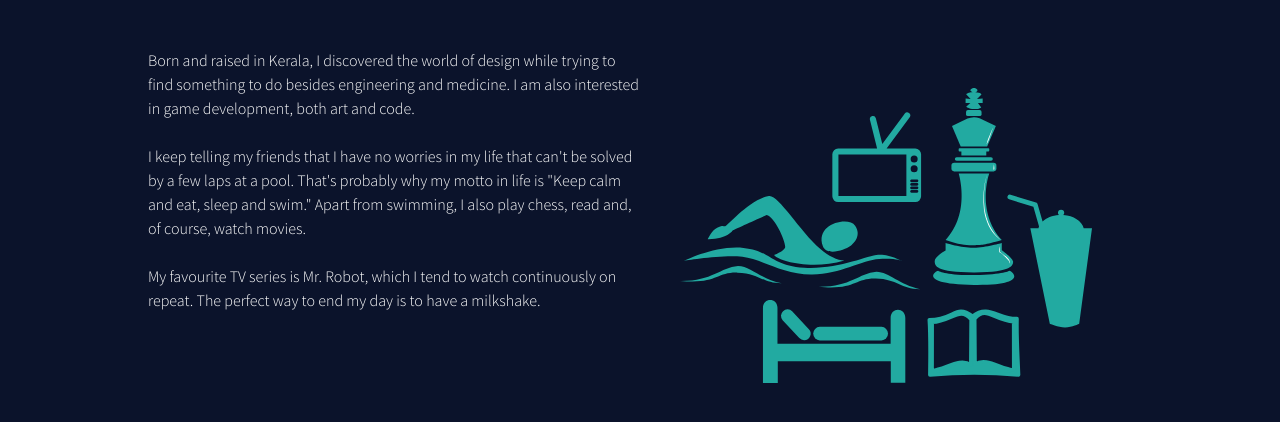
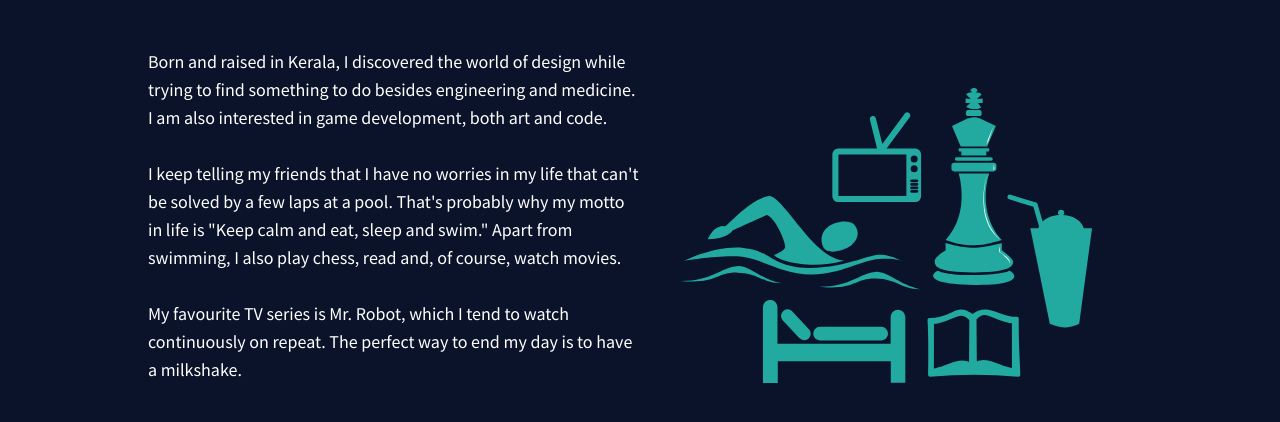
Before and after one commit to J34N-V4LJ34N/Portfolio, a website: page about/index.html in a window 1280 px wide. Shown: the part 140-562 px from the top of the page. Drawn offline with Linux system fonts and the light colour scheme.

Commit message:
Changed the fact that everything was small because the site was zoomed in 3

```diff
--- a/about/index.html
+++ b/about/index.html
@@ -48,7 +48,7 @@
         <h1 class="text-2xl sm:text-4xl font-bold text-selected-text">ABOUT ME
         </h1>
         <div class="flex flex-col md:flex-row mt-8 md:p-5">
-            <p class="font-light md:w-1/2">
+            <p class="text-lg md:w-1/2">
                 Born and raised in Kerala, I discovered the world of design while trying to find something to do besides
                 engineering and medicine. I am also interested in game development, both art and code.
                 <br>
```
